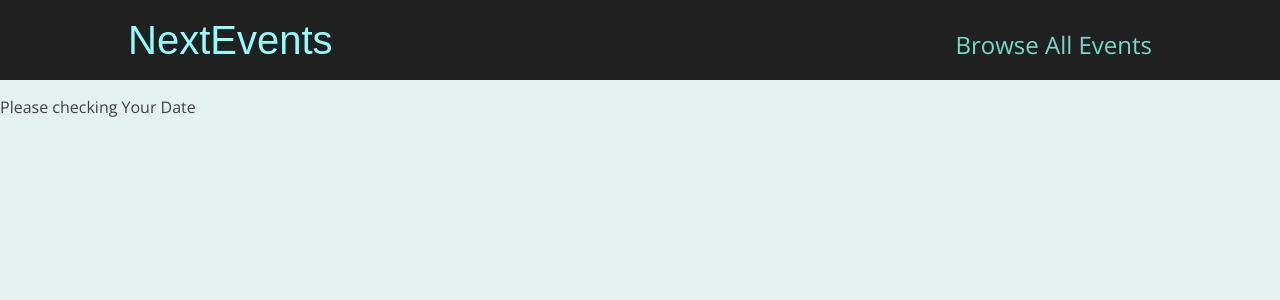
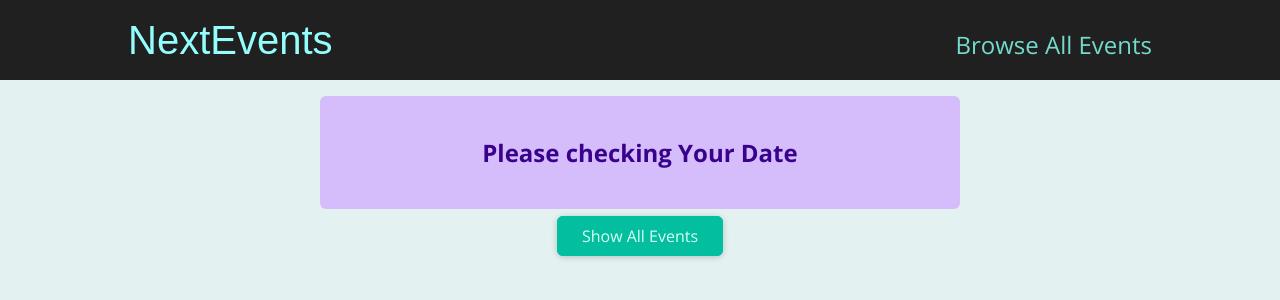
Before and after one commit to Jaek1783/event-page, a Next.js app: page /events in a window 1280 px wide. Shown: the top 300 px of the page. Built offline with nearby package versions, Linux system fonts and the light colour scheme.

Commit message:
프로젝트 완성

```diff
--- /dev/null
+++ b/components/events/results-title.js
@@ -0,0 +1,20 @@
+import Button from '../ui/button';
+import classes from './results-title.module.css';
+
+function ResultsTitle(props) {
+  const { date } = props;
+
+  const humanReadableDate = new Date(date).toLocaleDateString('en-US', {
+    month: 'long',
+    year: 'numeric',
+  });
+
+  return (
+    <section className={classes.title}>
+      <h1>Events in {humanReadableDate}</h1>
+      <Button link='/events'>Show all events</Button>
+    </section>
+  );
+}
+
+export default ResultsTitle;
--- /dev/null
+++ b/components/events/results-title.module.css
@@ -0,0 +1,6 @@
+.title {
+  margin: 2rem auto;
+  width: 90%;
+  max-width: 40rem;
+  text-align: center;
+}
--- /dev/null
+++ b/components/ui/error-alert.js
@@ -0,0 +1,7 @@
+import classes from './error-alert.module.css';
+
+function ErrorAlert(props) {
+  return <div className={classes.alert}>{props.children}</div>;
+}
+
+export default ErrorAlert;
--- /dev/null
+++ b/components/ui/error-alert.module.css
@@ -0,0 +1,12 @@
+.alert {
+  margin: 1rem auto;
+  padding: 1rem 2rem;
+  width: 90%;
+  max-width: 40rem;
+  background-color: #d5bdfc;
+  color: #38028d;
+  font-weight: bold;
+  font-size: 1.5rem;
+  text-align: center;
+  border-radius: 6px;
+}
--- a/package.json
+++ b/package.json
@@ -5,7 +5,8 @@
   "scripts": {
     "dev": "next dev",
     "build": "next build",
-    "start": "next start"
+    "start": "next start",
+    "export": "next export"
   },
   "dependencies": {
     "next": "10.0.6",
--- a/pages/events/[...slug].js
+++ b/pages/events/[...slug].js
@@ -1,12 +1,26 @@
+import { Fragment } from 'react';
 import {useRouter} from 'next/router';
+
 import EventList from '../../components/events/event-list';
 import {getFilteredEvents} from '../../dummy-data';
+import ResultTitle from '../../components/events/results-title';
+import EerrorAlert from '../../components/ui/error-alert';
+import Button from '../../components/ui/button';
+
 const FilterEventPage = () => {
     const router = useRouter();
     const filterData = router.query.slug;
 
     if(!filterData){
-        return <p className='center'>...Loading</p>
+        return <Fragment>
+                    <EerrorAlert>
+                        <p className='center'>...Loading</p>
+                    </EerrorAlert>
+                    <div className="center">
+                        <Button link='/events'>Show All Events</Button>
+                    </div>
+               </Fragment>
+
     }
     const filteredYear = filterData[0];
     const filteredMonth = filterData[1];
@@ -22,7 +36,15 @@
         numMonth > 12 ||
         numMonth < 1
     ){
-         return <p>Please checking Your Date</p>
+         return <Fragment>
+                    <EerrorAlert>
+                        <p>Please checking Your Date</p>
+                    </EerrorAlert>
+                    <div className="center">
+                        <Button link='/events'>Show All Events</Button>
+                    </div>
+                </Fragment>
+
     }
 
    const filteredEvents = getFilteredEvents({
@@ -31,13 +53,23 @@
    });
 // console.log(filteredEvents);
    if(!filteredEvents || filteredEvents.length === 0){
-    return <p>Sorry, notFound chosen filter!</p>
+    return <Fragment>
+        <EerrorAlert>
+            <p>Sorry, notFound chosen filter!</p>
+        </EerrorAlert>
+        <div className="center">
+            <Button link='/events'>Show All Events</Button>
+        </div>
+    </Fragment>
    }
 
+   const date = new Date(numYear, numMonth -1);
+
     return(
-        <div>
+        <Fragment>
+            <ResultTitle date={date }/>
             <EventList items={filteredEvents}/>
-        </div>
+        </Fragment>
     )
 };
 export default FilterEventPage;
```
